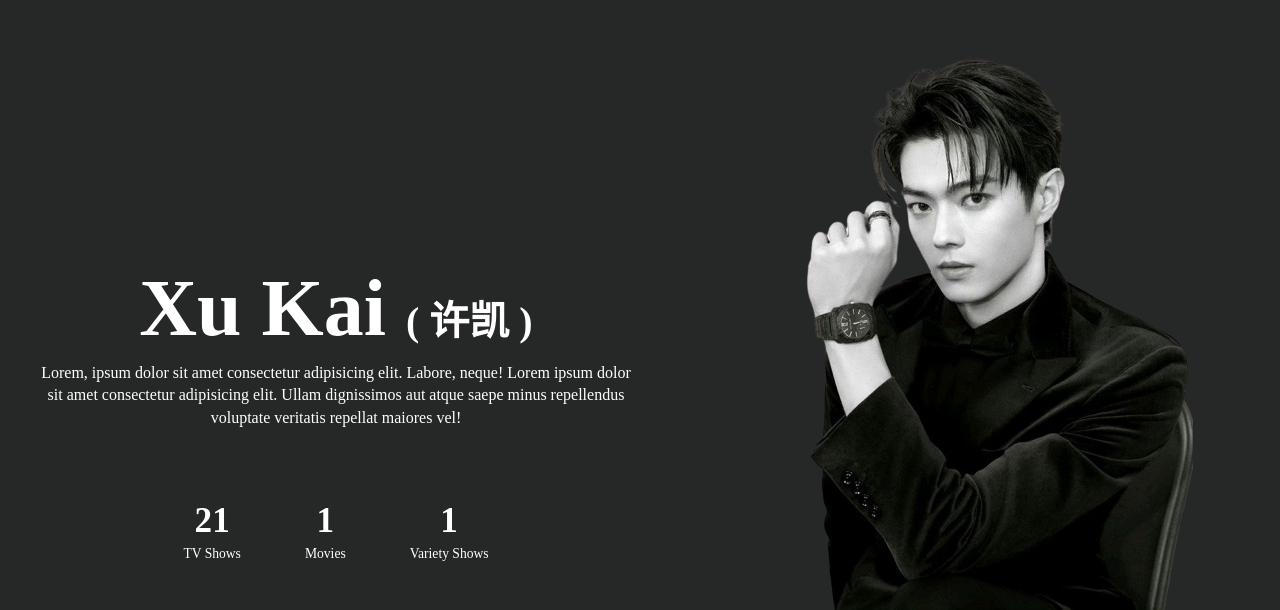
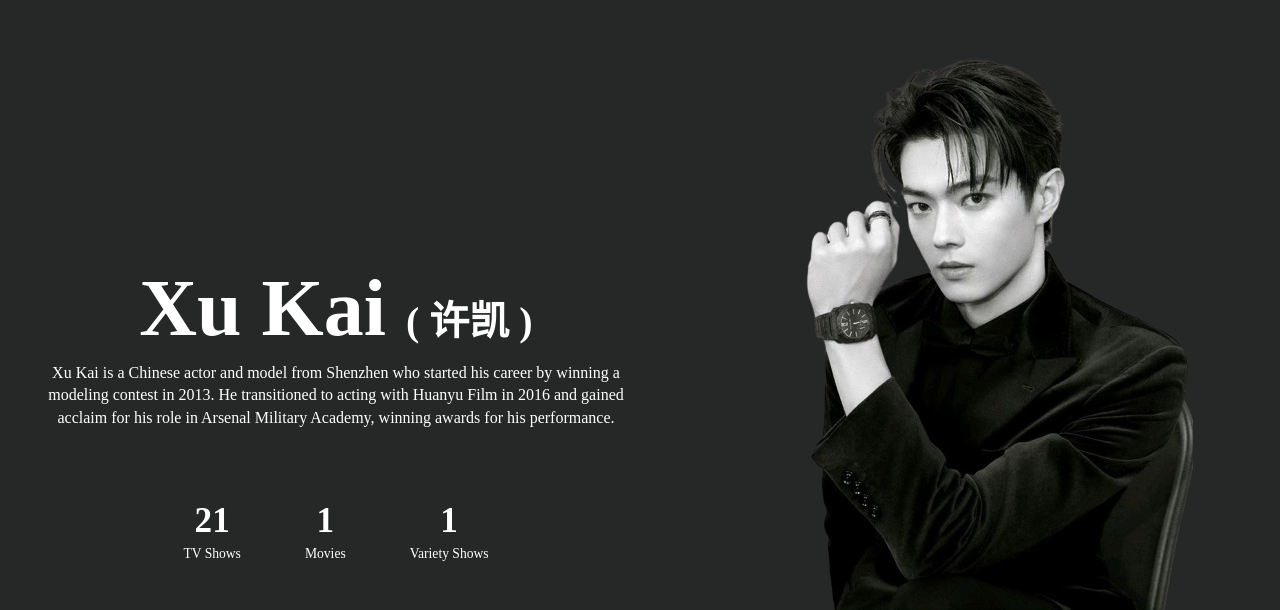
Before and after one commit to techdhara047/xu-kai, an Astro site: page / in a window 1280 px wide. Shown: the part 190-800 px from the top of the page. Built offline with nearby package versions, Linux system fonts and the light colour scheme; Astro itself is replaced by a stand-in of ours.

Commit message:
added bio

```diff
--- a/src/pages/index.astro
+++ b/src/pages/index.astro
@@ -23,7 +23,7 @@ import '../styles/global.css'
                 <h1>Xu Kai <span>( 许凯
                   )</span></h1>
                 <!-- <h2>Chinese Actor</h2> -->
-                <p>Lorem, ipsum dolor sit amet consectetur adipisicing elit. Labore, neque! Lorem ipsum dolor sit amet consectetur adipisicing elit. Ullam dignissimos aut atque saepe minus repellendus voluptate veritatis repellat maiores vel!</p>
+                <p>Xu Kai is a Chinese actor and model from Shenzhen who started his career by winning a modeling contest in 2013. He transitioned to acting with Huanyu Film in 2016 and gained acclaim for his role in Arsenal Military Academy, winning awards for his performance.</p>
                 <div class="filmography">
                   <div class="rect">
                     <h4>21</h4>
```
